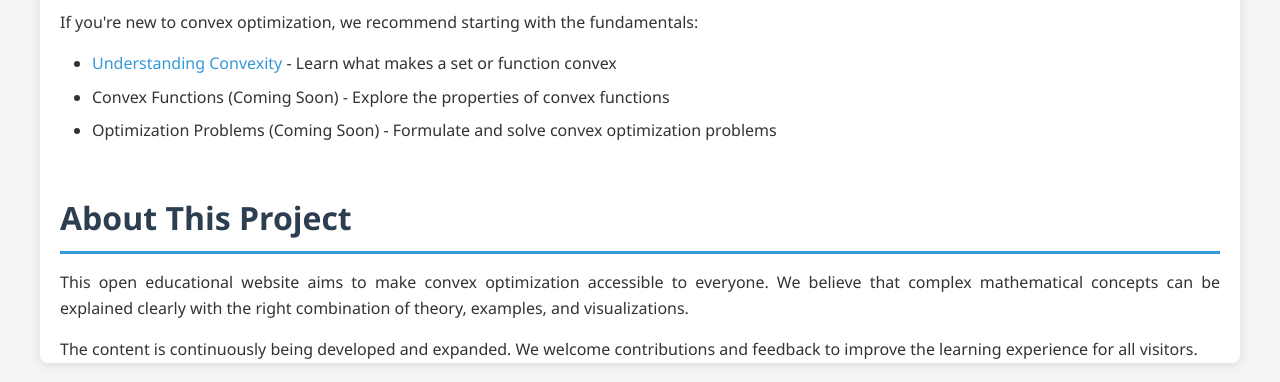
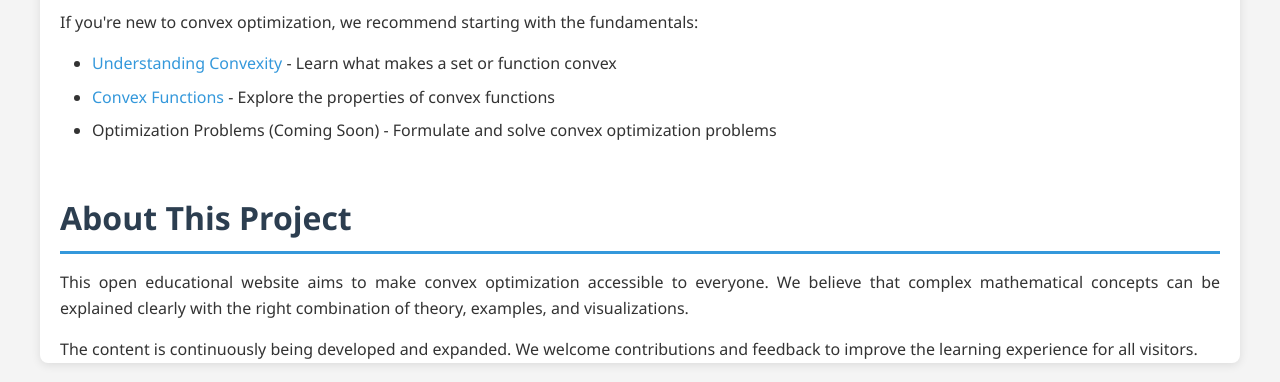
Before and after one commit to etnflash/improving-convex-optimization, a plain HTML site: page index.html in a window 1280 px wide. Shown: the part 715-1097 px from the top of the page. Drawn offline with nearby package versions, Linux system fonts and the light colour scheme.

Commit message:
Link convex functions lesson from getting started and next steps

```diff
--- a/index.html
+++ b/index.html
@@ -54,7 +54,7 @@
             </p>
             <ul style="margin-left: 2rem; margin-bottom: 1rem;">
                 <li style="margin-bottom: 0.5rem;"><a href="topics/convexity.html" style="color: #3498db; text-decoration: none;">Understanding Convexity</a> - Learn what makes a set or function convex</li>
-                <li style="margin-bottom: 0.5rem;">Convex Functions (Coming Soon) - Explore the properties of convex functions</li>
+                <li style="margin-bottom: 0.5rem;"><a href="topics/convex-functions.html" style="color: #3498db; text-decoration: none;">Convex Functions</a> - Explore the properties of convex functions</li>
                 <li style="margin-bottom: 0.5rem;">Optimization Problems (Coming Soon) - Formulate and solve convex optimization problems</li>
             </ul>
         </section>
```
Also changed, not shown: topics/convexity.html (+1 -1 lines).
